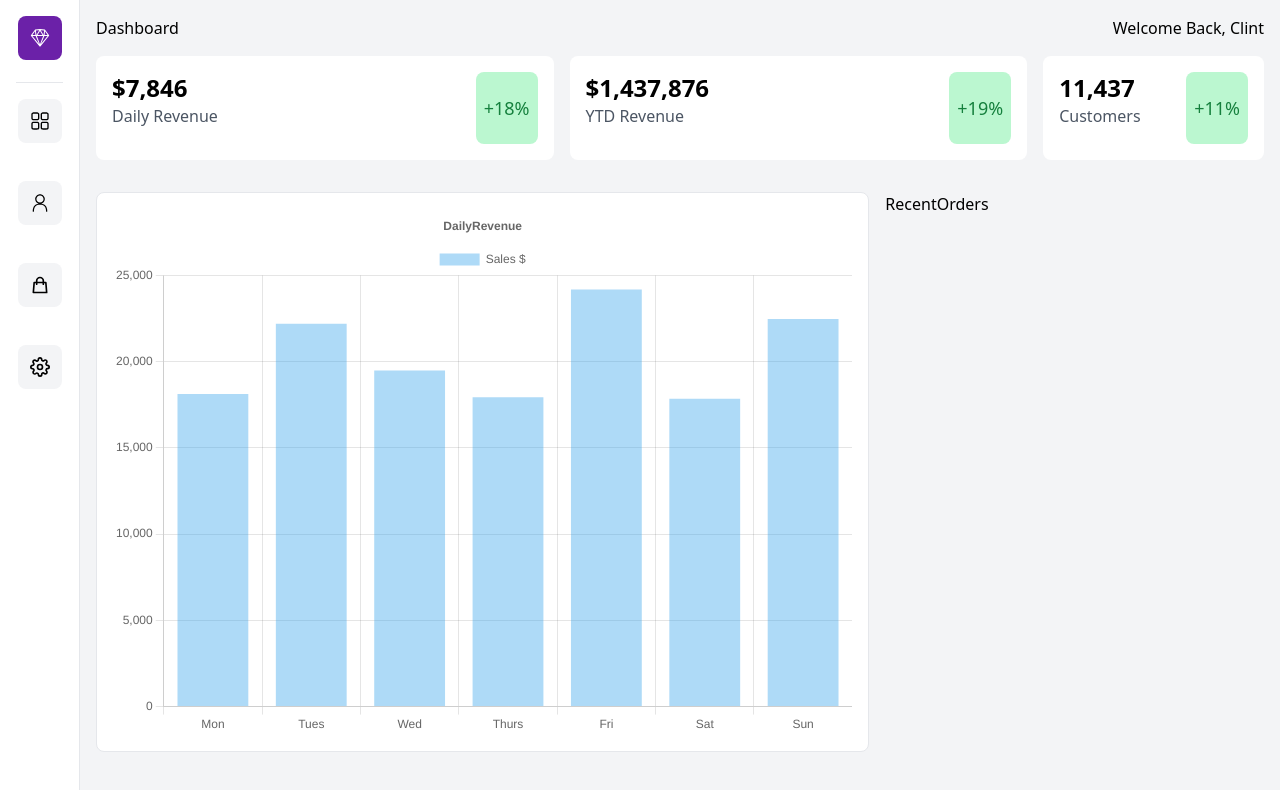
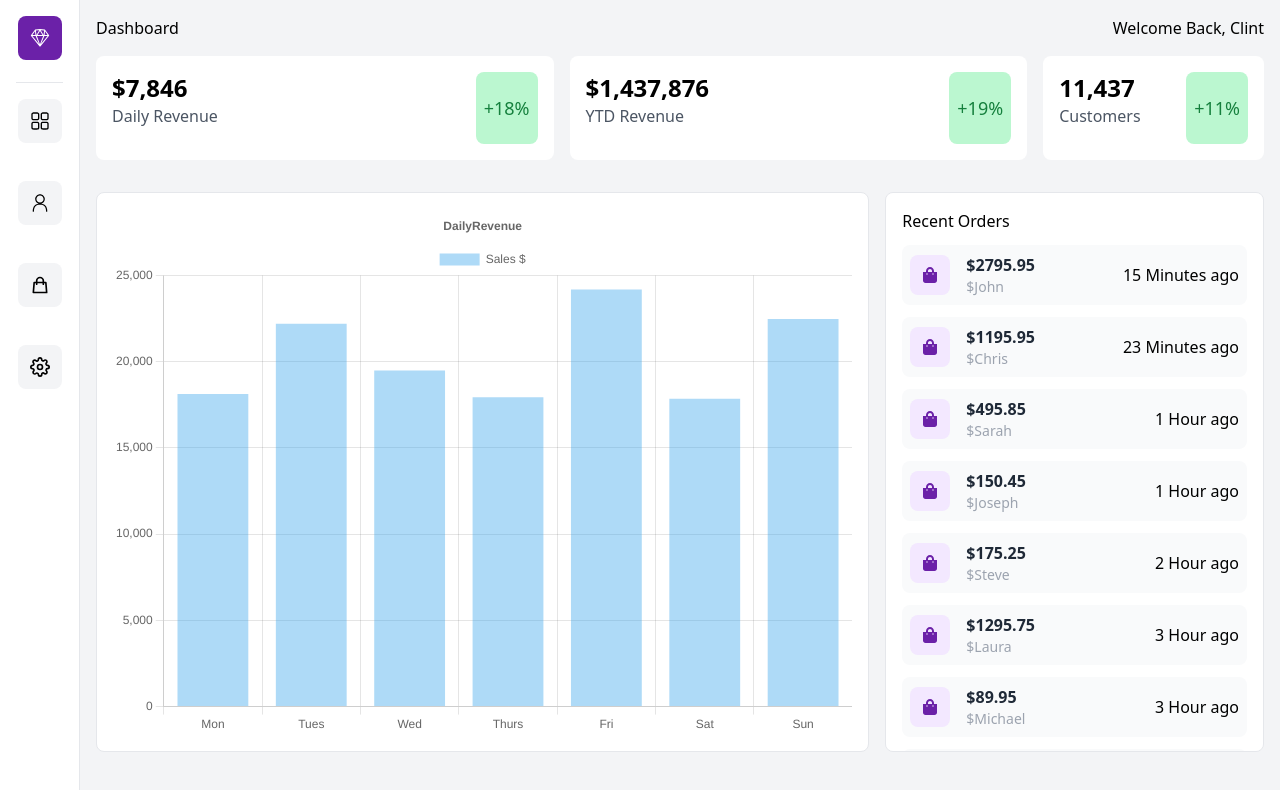
Before and after one commit to marcinnnnb/user-dashboard, a Next.js app: page / in a window 1280 px wide. Shown: the top 790 px of the page. Built offline with nearby package versions, Linux system fonts and the light colour scheme.

Commit message:
feature: recent orders

```diff
--- a/components/RecentOrders.jsx
+++ b/components/RecentOrders.jsx
@@ -1,7 +1,29 @@
 import React from 'react';
+import { data } from '@/data/data';
+import { FaShoppingBag } from 'react-icons/fa';
 
 const RecentOrders = () => {
-  return <div>RecentOrders</div>;
+  return (
+    <div className="w-full col-span-1 relative lg:h-[70vh] h-[50vh] m-auto p-4 border rounded-lg bg-white overflow-scroll">
+      <h1>Recent Orders</h1>
+      <ul>
+        {data.map((order, id) => (
+          <li key={id} className="bg-gray-50 hover:bg-gray-100 rounded-lg my-3 p-2 flex items-center cursor-pointer">
+            <div className="bg-purple-100 rounded-lg p-3">
+              <FaShoppingBag className="text-purple-800" />
+            </div>
+            <div className="pl-4">
+              <p className="text-gray-800 font-bold">${order.total}</p>
+              <p className="text-gray-400 text-sm">${order.name.first}</p>
+            </div>
+            <p className="lg:flex md:hidden absolute right-6" text-sm>
+              {order.date}
+            </p>
+          </li>
+        ))}
+      </ul>
+    </div>
+  );
 };
 
 export default RecentOrders;
--- /dev/null
+++ b/pages/customers.jsx
@@ -0,0 +1,7 @@
+import React from 'react';
+
+const customers = () => {
+  return <div>customers</div>;
+};
+
+export default customers;
--- /dev/null
+++ b/pages/orders.jsx
@@ -0,0 +1,7 @@
+import React from 'react';
+
+const orders = () => {
+  return <div>orders</div>;
+};
+
+export default orders;
```
